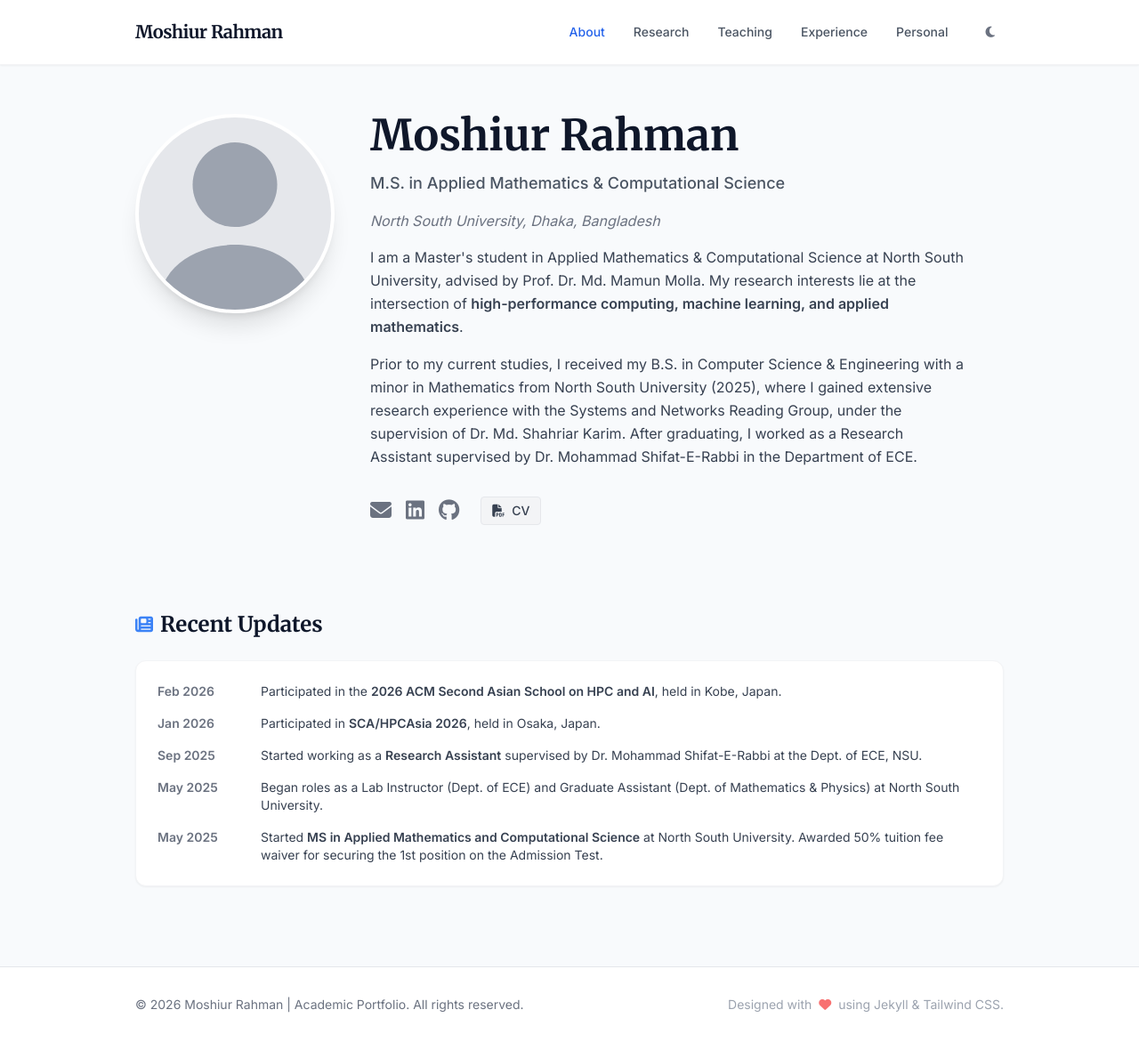
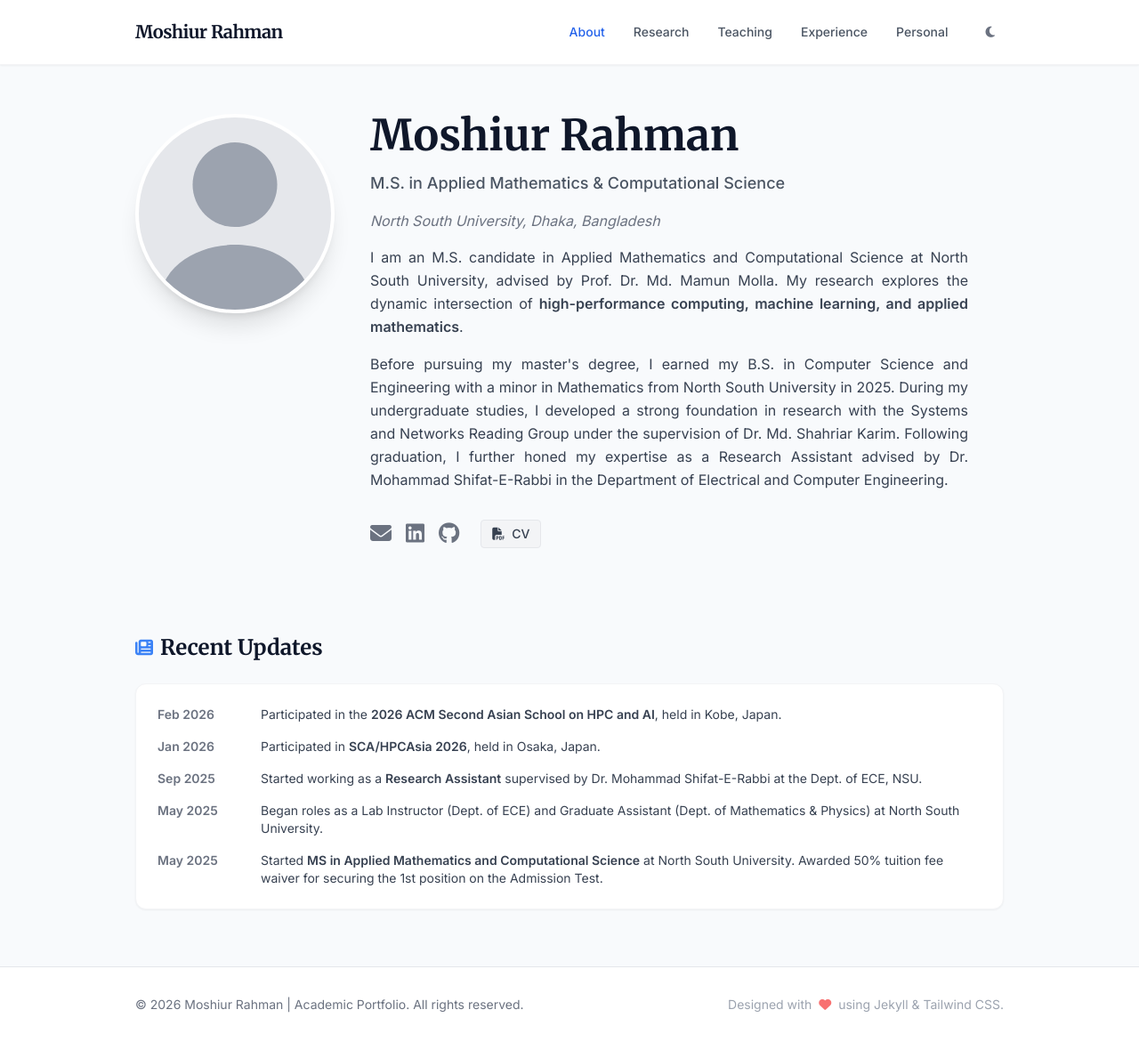
Before and after one commit to theothermosh/theothermosh.github.io, a Jekyll site: the page built from index.html, in a window 1280 px wide and 1171 px high. Shown: the whole window at 89% size. Built offline with Jekyll 4.4.1, drawn with Linux system fonts in a browser that asks for light colours; nearby versions of some CDN libraries.

Commit message:
updated about section

```diff
--- a/index.html
+++ b/index.html
@@ -22,12 +22,12 @@ title: Moshiur Rahman | About
         <p class="text-lg text-gray-600 dark:text-gray-300 font-medium">M.S. in Applied Mathematics & Computational Science</p>
         <p class="text-md text-gray-500 dark:text-gray-400 italic">North South University, Dhaka, Bangladesh</p>
 
-        <p class="text-gray-700 dark:text-gray-300 leading-relaxed mt-4 max-w-2xl text-left">
-            I am a Master's student in Applied Mathematics & Computational Science at North South University, advised by Prof. Dr. Md. Mamun Molla. My research interests lie at the intersection of <strong>high-performance computing, machine learning, and applied mathematics</strong>.
+        <p class="text-gray-700 dark:text-gray-300 leading-relaxed mt-4 max-w-2xl text-justify">
+            I am an M.S. candidate in Applied Mathematics and Computational Science at North South University, advised by Prof. Dr. Md. Mamun Molla. My research explores the dynamic intersection of <strong>high-performance computing, machine learning, and applied mathematics</strong>.
         </p>
 
-        <p class="text-gray-700 dark:text-gray-300 leading-relaxed max-w-2xl text-left">
-            Prior to my current studies, I received my B.S. in Computer Science & Engineering with a minor in Mathematics from North South University (2025), where I gained extensive research experience with the Systems and Networks Reading Group, under the supervision of Dr. Md. Shahriar Karim. After graduating, I worked as a Research Assistant supervised by Dr. Mohammad Shifat-E-Rabbi in the Department of ECE.
+        <p class="text-gray-700 dark:text-gray-300 leading-relaxed max-w-2xl text-justify">
+            Before pursuing my master's degree, I earned my B.S. in Computer Science and Engineering with a minor in Mathematics from North South University in 2025. During my undergraduate studies, I developed a strong foundation in research with the Systems and Networks Reading Group under the supervision of Dr. Md. Shahriar Karim. Following graduation, I further honed my expertise as a Research Assistant advised by Dr. Mohammad Shifat-E-Rabbi in the Department of Electrical and Computer Engineering.
         </p>
 
         <!-- Social Links -->
```
